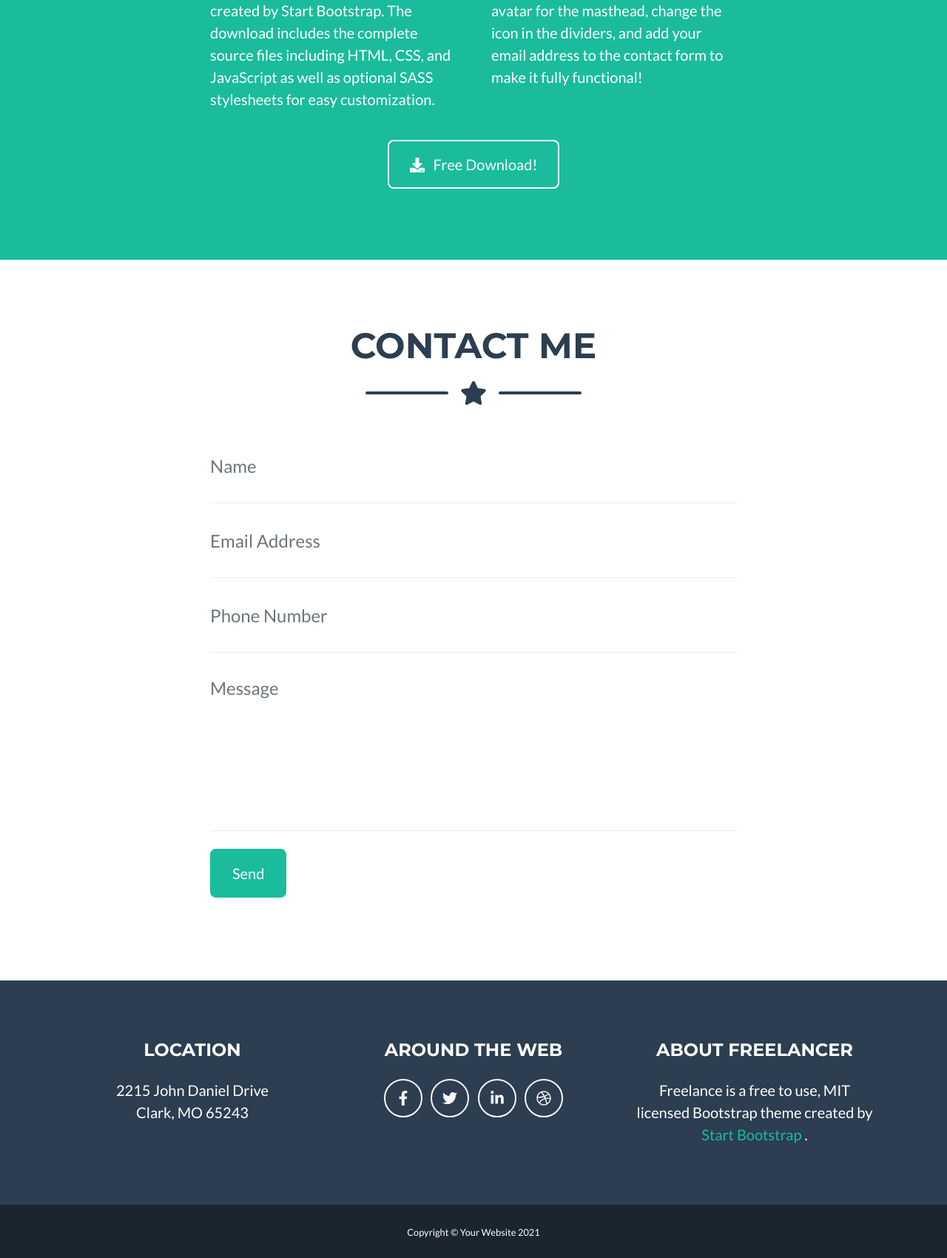
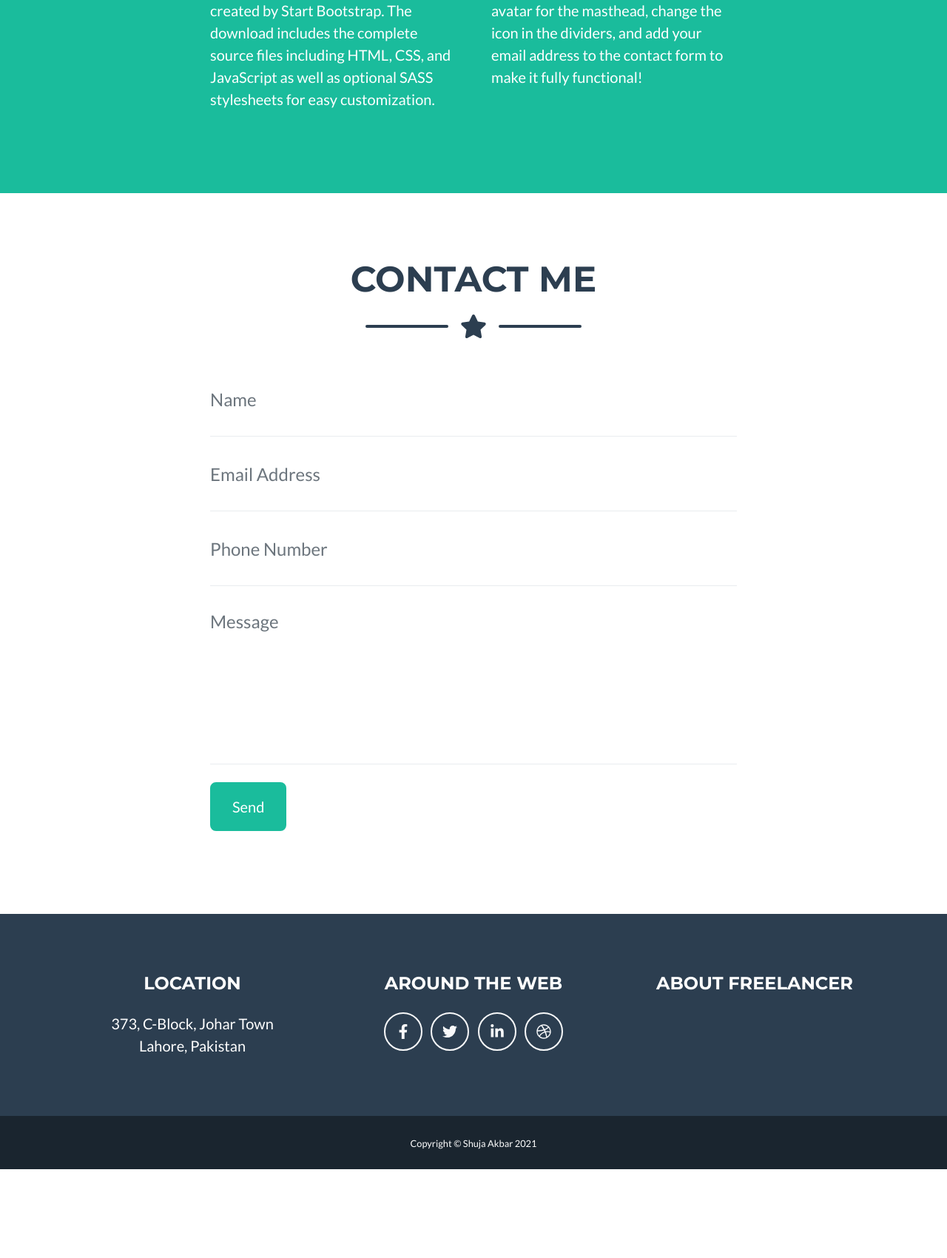
Before and after one commit to shujaakbar2020/Shuja-Akbar, a Django app: page / in a window 1280 px wide. Shown: the part 1893-3593 px from the top of the page at 74% size. After the commit the page ends 3473 px from the top, so only its background shows below. Run offline with Django 3.2, Linux system fonts and the light colour scheme; some libraries are stand-ins or nearby versions.

Commit message:
Updated base.html for basic changes

```diff
--- a/templates/Resume/base.html
+++ b/templates/Resume/base.html
@@ -139,12 +139,14 @@
                     <div class="col-lg-4 mr-auto"><p class="lead">You can create your own custom avatar for the masthead, change the icon in the dividers, and add your email address to the contact form to make it fully functional!</p></div>
                 </div>
                 <!-- About Section Button-->
+                <!--
                 <div class="text-center mt-4">
                     <a class="btn btn-xl btn-outline-light" href="https://startbootstrap.com/theme/freelancer/">
                         <i class="fas fa-download mr-2"></i>
                         Free Download!
                     </a>
                 </div>
+                -->
             </div>
         </section>
         <!-- Contact Section-->
@@ -207,26 +209,26 @@
                     <div class="col-lg-4 mb-5 mb-lg-0">
                         <h4 class="text-uppercase mb-4">Location</h4>
                         <p class="lead mb-0">
-                            2215 John Daniel Drive
+                            373, C-Block, Johar Town
                             <br />
-                            Clark, MO 65243
+                            Lahore, Pakistan
                         </p>
                     </div>
                     <!-- Footer Social Icons-->
                     <div class="col-lg-4 mb-5 mb-lg-0">
                         <h4 class="text-uppercase mb-4">Around the Web</h4>
-                        <a class="btn btn-outline-light btn-social mx-1" href="#!"><i class="fab fa-fw fa-facebook-f"></i></a>
+                        <a class="btn btn-outline-light btn-social mx-1" href="https://web.facebook.com/shuja.akbar.92"><i class="fab fa-fw fa-facebook-f"></i></a>
                         <a class="btn btn-outline-light btn-social mx-1" href="#!"><i class="fab fa-fw fa-twitter"></i></a>
-                        <a class="btn btn-outline-light btn-social mx-1" href="#!"><i class="fab fa-fw fa-linkedin-in"></i></a>
+                        <a class="btn btn-outline-light btn-social mx-1" href="https://www.linkedin.com/in/shuja-akbar-of-namal/"><i class="fab fa-fw fa-linkedin-in"></i></a>
                         <a class="btn btn-outline-light btn-social mx-1" href="#!"><i class="fab fa-fw fa-dribbble"></i></a>
                     </div>
                     <!-- Footer About Text-->
                     <div class="col-lg-4">
                         <h4 class="text-uppercase mb-4">About Freelancer</h4>
                         <p class="lead mb-0">
-                            Freelance is a free to use, MIT licensed Bootstrap theme created by
+                            <!-- Freelance is a free to use, MIT licensed Bootstrap theme created by
                             <a href="http://startbootstrap.com">Start Bootstrap</a>
-                            .
+                            . -->
                         </p>
                     </div>
                 </div>
@@ -236,7 +238,7 @@
         <div class="copyright py-4 text-center text-white">
             <div class="container">
                 <small>
-                    Copyright &copy; Your Website
+                    Copyright &copy; Shuja Akbar
                     <!-- This script automatically adds the current year to your website footer-->
                     <!-- (credit: https://updateyourfooter.com/)-->
                     <script>
```
